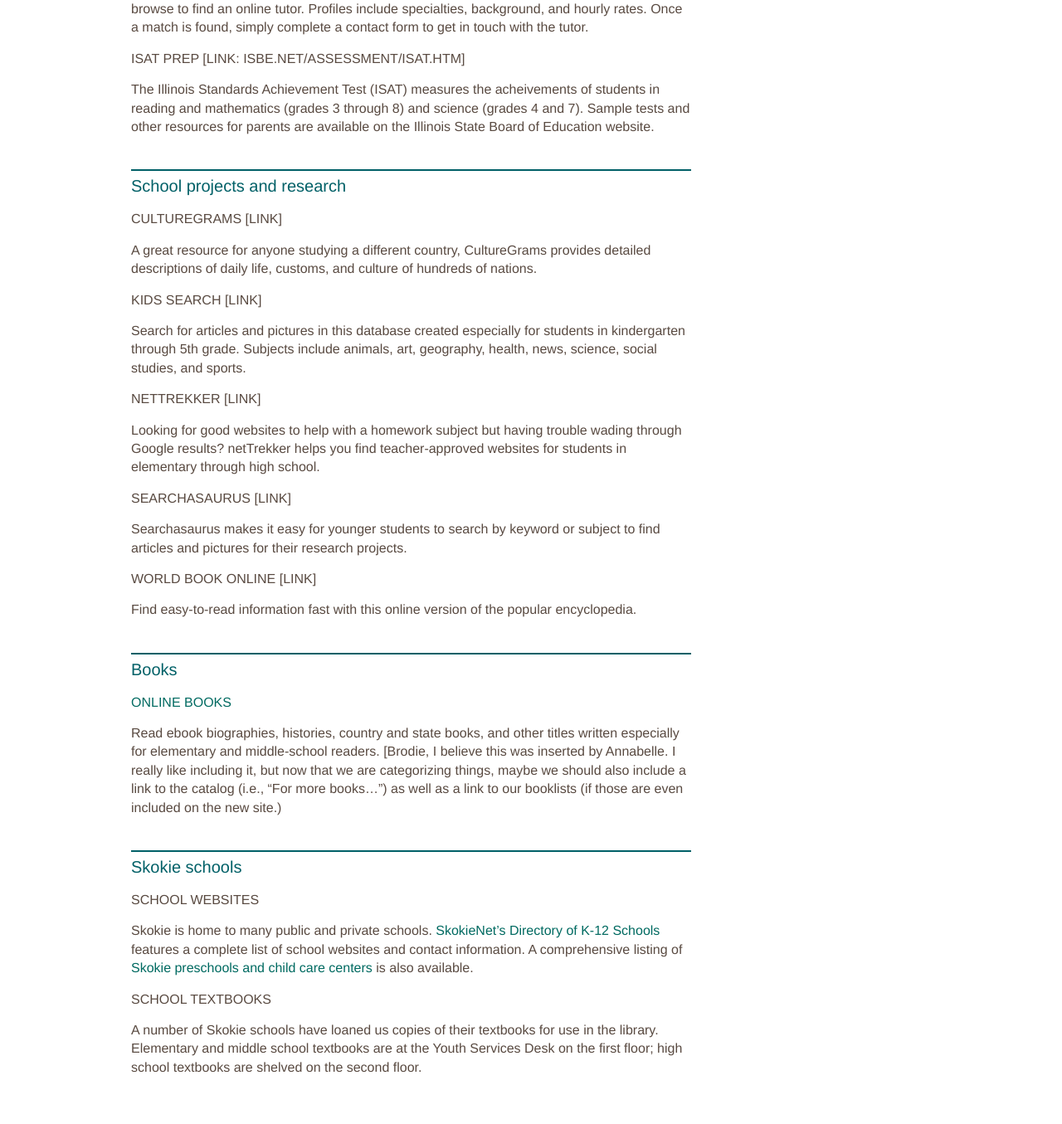
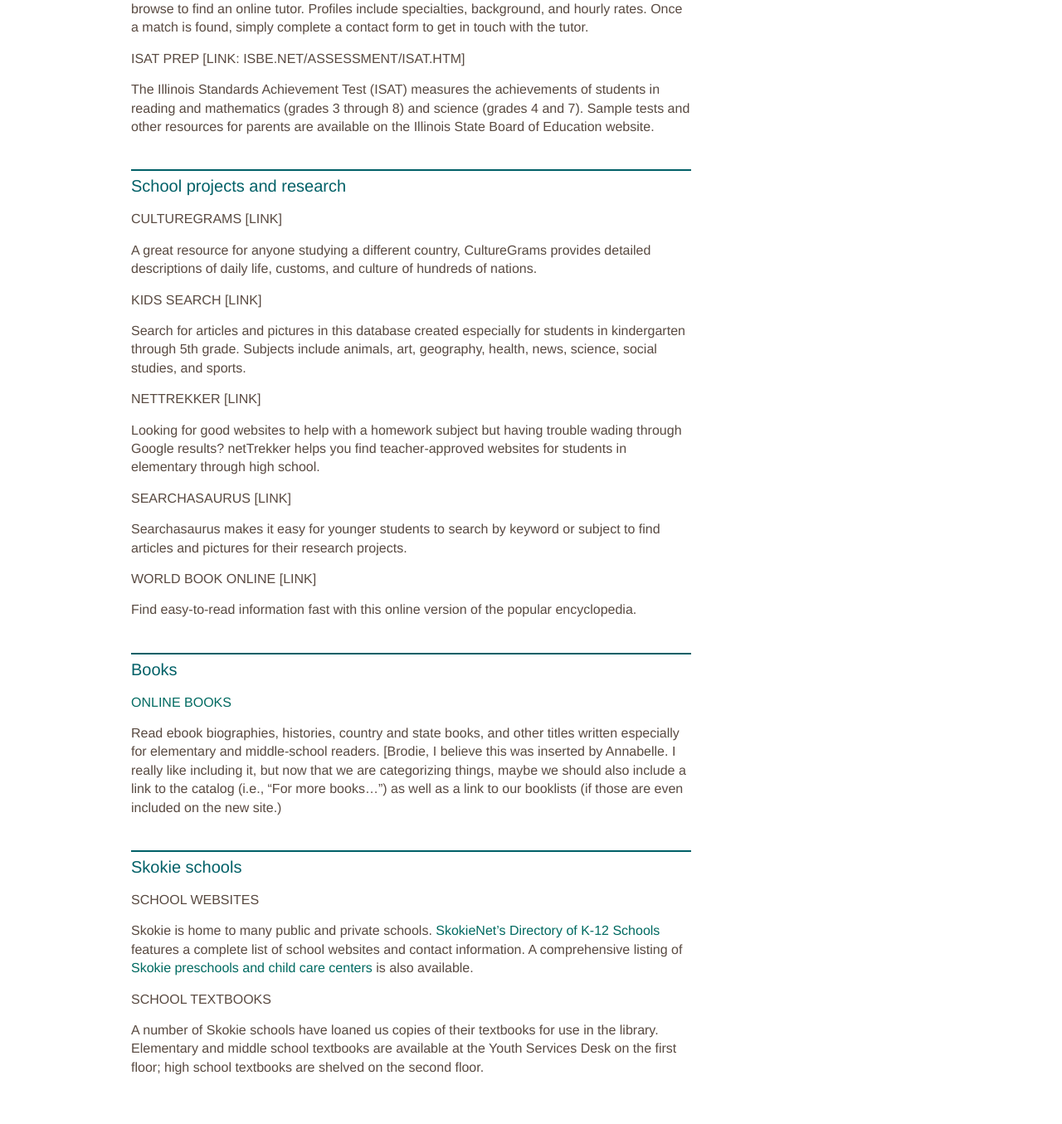
Before and after one commit to skokielibrary/spl-content, a Jekyll site: the page built from _content/mandy/resources--homework-help.markdown, in a window 1280 px wide. Shown: the part 604-1959 px from the top of the page at 83% size. Built offline with Jekyll 4.4.1, drawn with Linux system fonts in a browser that asks for light colours.

Commit message:
Updated resources--homework-help.markdown

```diff
--- a/_content/mandy/resources--homework-help.markdown
+++ b/_content/mandy/resources--homework-help.markdown
@@ -17,7 +17,7 @@ During times when live help isn't available, you can still log in and find works
 Tutor Match offers a free nationwide directory of qualified tutors. Search for local tutors or browse to find an online tutor. Profiles include specialties, background, and hourly rates. Once a match is found, simply complete a contact form to get in touch with the tutor.
 
 ###ISAT PREP [link: isbe.net/assessment/isat.htm]
-The Illinois Standards Achievement Test (ISAT) measures the acheivements of students in reading and mathematics (grades 3 through 8) and science (grades 4 and 7). Sample tests and other resources for parents are available on the Illinois State Board of Education website.
+The Illinois Standards Achievement Test (ISAT) measures the achievements of students in reading and mathematics (grades 3 through 8) and science (grades 4 and 7). Sample tests and other resources for parents are available on the Illinois State Board of Education website.
 
 ##School projects and research
 
@@ -48,4 +48,4 @@ Read ebook biographies, histories, country and state books, and other titles wri
 Skokie is home to many public and private schools. [SkokieNet's Directory of K-12 Schools](#) features a complete list of school websites and contact information. A comprehensive listing of  [Skokie preschools and child care centers](#) is also available.
 
 ###SCHOOL TEXTBOOKS
-A number of Skokie schools have loaned us copies of their textbooks for use in the library. Elementary and middle school textbooks are at the Youth Services Desk on the first floor; high school textbooks are shelved on the second floor.
+A number of Skokie schools have loaned us copies of their textbooks for use in the library. Elementary and middle school textbooks are available at the Youth Services Desk on the first floor; high school textbooks are shelved on the second floor.
```
